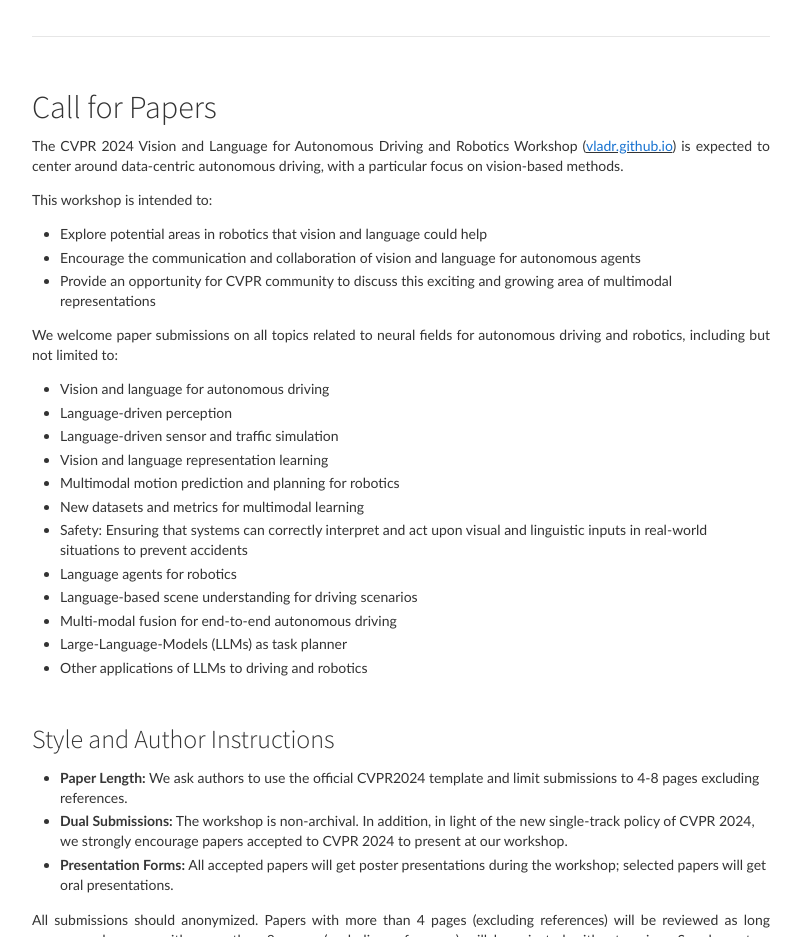
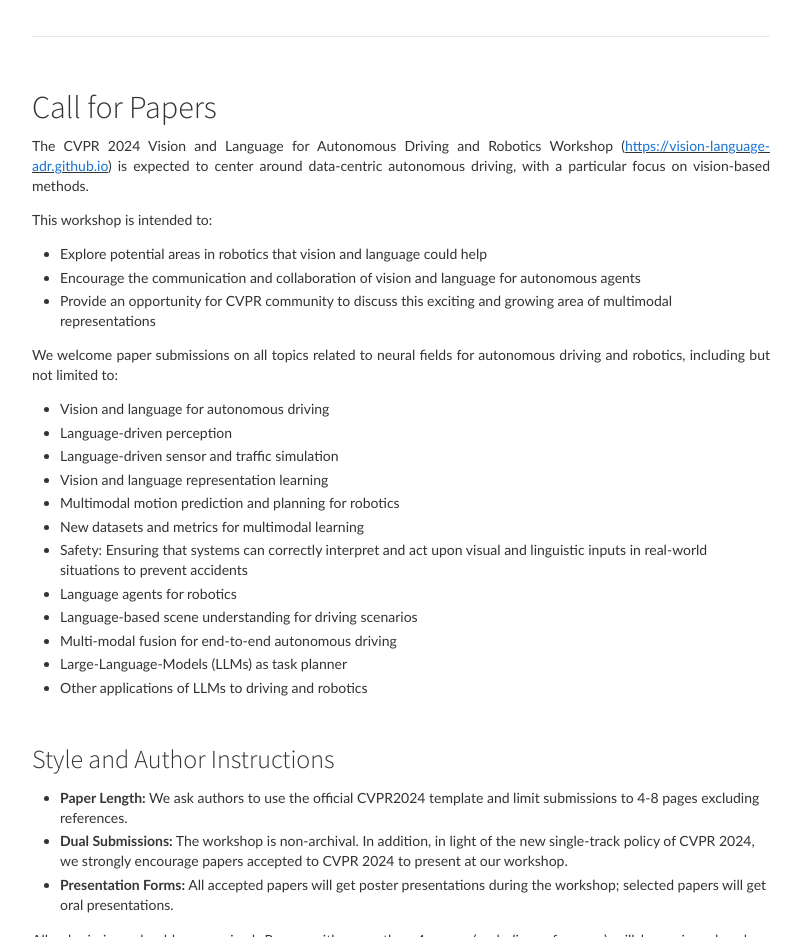
Before and after one commit to vision-language-adr/vision-language-adr.github.io, a plain HTML site: page index.html in a window 1280 px wide. Shown: the part 800-1737 px from the top of the page, without its empty margins (239-1040 px from the left). Drawn offline with Linux system fonts and the light colour scheme; some packages are replaced by stand-ins of ours; a script that the page names is missing.

Commit message:
update website link

```diff
--- a/index.html
+++ b/index.html
@@ -155,7 +155,7 @@
                             The CVPR 2024 Vision and Language for Autonomous
                             Driving and Robotics
                             Workshop (<u><a
-                                    href=https://vladr.github.io>vladr.github.io</a></u>)
+                                    href=https://vision-language-adr.github.io>https://vision-language-adr.github.io</a></u>)
                             is expected to center around data-centric autonomous
                             driving, with a particular focus on vision-based
                             methods.
```
